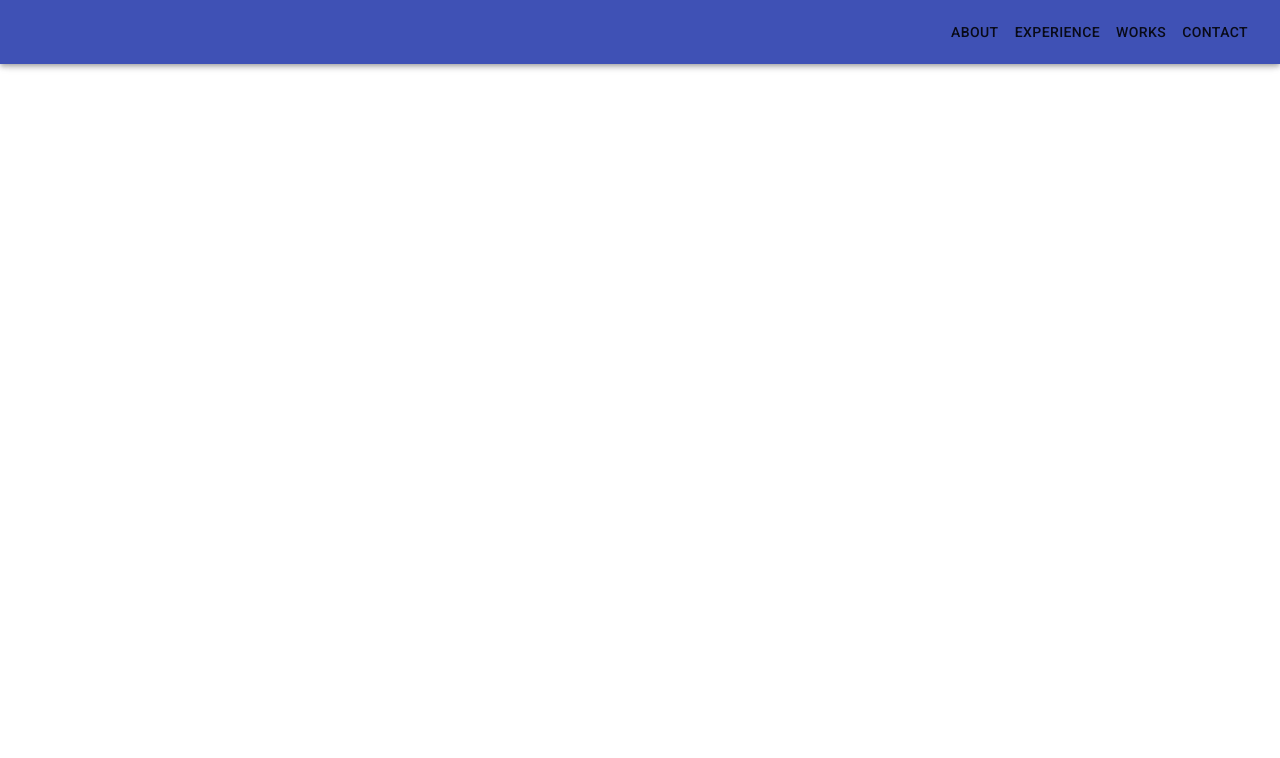
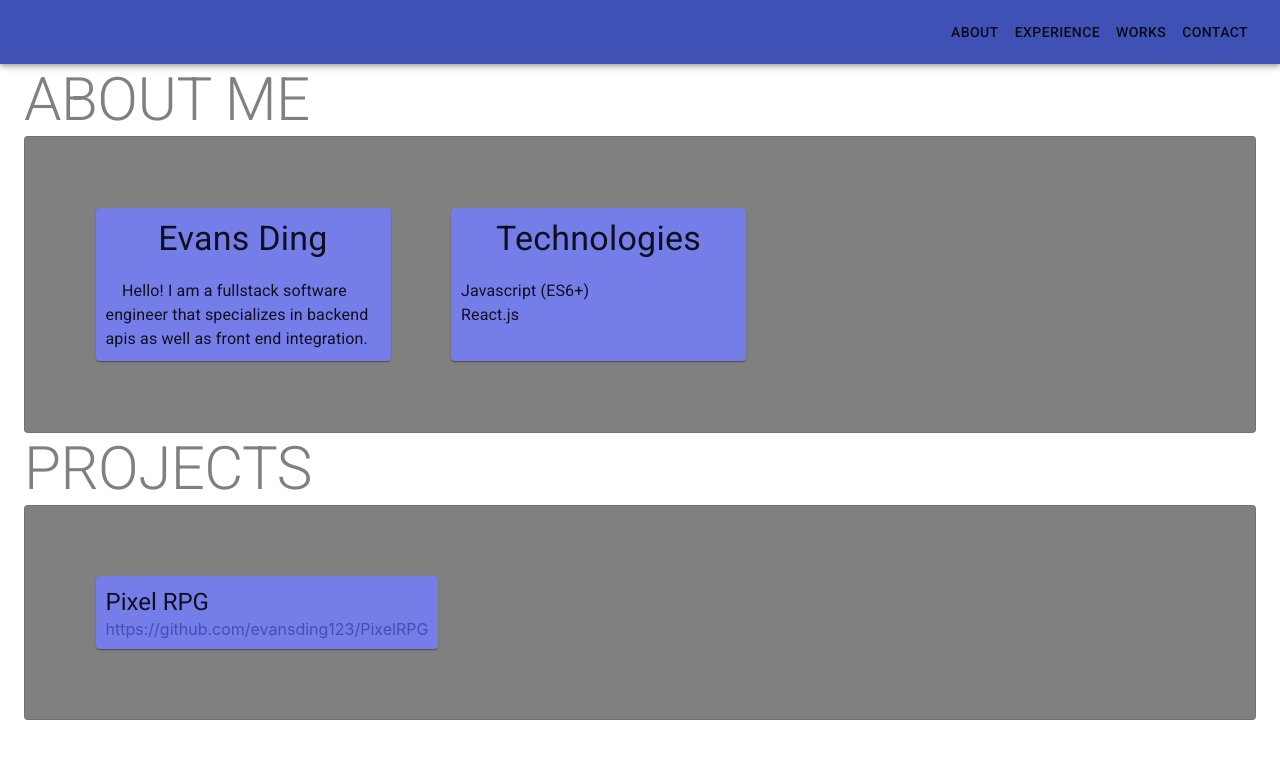
Before and after one commit to evansding123/website, a React (Create React App) app: page / in a window 1280 px wide. Shown: the top 758 px of the page. Built offline with nearby package versions, Linux system fonts and the light colour scheme; no server answers.

Commit message:
added projects and about me tabs

```diff
--- a/src/App.js
+++ b/src/App.js
@@ -1,13 +1,17 @@
-import logo from './logo.svg';
+import logo from './pics/logo.svg';
 import './App.css';
 import Github from './Github.jsx';
 import Navbar from './Navbar.jsx';
+import Summary from './Summary.jsx';
+import Projects from './Projects.jsx';
 
 function App() {
   return (
     <div className="App">
       <Navbar/>
-      <Github/>
+      <Summary/>
+      <Projects/>
+      {/* <Github/> */}
     </div>
   );
 }
--- a/src/Navbar.jsx
+++ b/src/Navbar.jsx
@@ -47,7 +47,7 @@ const Navbar = (props) => {
 
   return(
     <div className = {classes.root}>
-      <AppBar className = {classes.appbar} position = 'fixed'>
+      <AppBar className = {classes.appbar} position = 'sticky'>
         <Toolbar className = {classes.toolbar}>
           <Button>About</Button>
           <Button>Experience</Button>
--- /dev/null
+++ b/src/Projects.jsx
@@ -0,0 +1,65 @@
+import React from 'react';
+import CssBaseline from '@material-ui/core/CssBaseline';
+import Typography from '@material-ui/core/Typography';
+import Container from '@material-ui/core/Container';
+import Card from '@material-ui/core/Card';
+import CardActions from '@material-ui/core/CardActions';
+import CardContent from '@material-ui/core/CardContent';
+import { makeStyles } from '@material-ui/core/styles';
+import Paper from '@material-ui/core/Paper';
+import Link from '@material-ui/core/Link';
+
+const useStyles = makeStyles((theme) => ({
+  root: {
+    flexGrow: 1,
+
+  },
+
+  paper :{
+    padding: 10,
+
+    backgroundColor: 'grey',
+    display: 'flex',
+    flexDirection: 'row'
+  },
+
+  card: {
+    minwidth: 275,
+    marginLeft: '5%',
+    marginBottom: '5%',
+    marginTop: '5%',
+    padding: 10,
+    backgroundColor: '#757de8',
+
+  },
+
+  header: {
+    color: 'grey',
+    fontWeight: 40
+  }
+
+
+
+
+}));
+
+const Projects = (props) => {
+
+  const classes = useStyles();
+
+
+  return(
+    <Container maxWidth="xl">
+      <Typography className = {classes.header} align = 'left' variant = 'h2'>PROJECTS</Typography>
+      <Paper variant = 'outlined' className = {classes.paper}>
+        <Card className = {classes.card}>
+          <Typography align = 'left' variant = 'h5'>Pixel RPG</Typography>
+          <Link href = 'https://github.com/evansding123/PixelRPG'>https://github.com/evansding123/PixelRPG</Link>
+        </Card>
+
+      </Paper>
+    </Container>
+  )
+}
+
+export default Projects;
--- /dev/null
+++ b/src/Summary.jsx
@@ -0,0 +1,74 @@
+import React from 'react';
+import CssBaseline from '@material-ui/core/CssBaseline';
+import Typography from '@material-ui/core/Typography';
+import Container from '@material-ui/core/Container';
+import Card from '@material-ui/core/Card';
+import CardActions from '@material-ui/core/CardActions';
+import CardContent from '@material-ui/core/CardContent';
+import { makeStyles } from '@material-ui/core/styles';
+import Paper from '@material-ui/core/Paper';
+
+const useStyles = makeStyles((theme) => ({
+  root: {
+    flexGrow: 1,
+
+  },
+
+  paper :{
+    padding: 10,
+
+    backgroundColor: 'grey',
+    display: 'flex',
+    flexDirection: 'row'
+  },
+
+  card: {
+    width: 275,
+    marginLeft: '5%',
+    marginBottom: '5%',
+    marginTop: '5%',
+    padding: 10,
+    backgroundColor: '#757de8',
+
+  },
+
+  header: {
+    color: 'grey',
+    fontWeight: 40
+  },
+
+  name: {
+
+  }
+
+
+
+
+}));
+
+const Summary = (props) => {
+
+  const classes = useStyles();
+
+
+  return(
+    <Container maxWidth="xl">
+      <Typography className = {classes.header} align = 'left' variant = 'h2'>ABOUT ME</Typography>
+      <Paper variant = 'outlined' className = {classes.paper}>
+        <Card className = {classes.card}>
+          <Typography className = {classes.name} variant = 'h4'>Evans Ding</Typography>
+          <br></br>
+          <Typography className = {classes.name} align = 'left'>&nbsp;&nbsp;&nbsp;&nbsp;Hello! I am a fullstack software engineer that specializes in backend apis as well as front end integration.</Typography>
+        </Card>
+        <Card className = {classes.card}>
+          <Typography variant = 'h4'>Technologies</Typography>
+          <br></br>
+          <Typography align = 'justify'>{'Javascript (ES6+)'}</Typography>
+          <Typography align = 'justify'>{'React.js'}</Typography>
+        </Card>
+      </Paper>
+    </Container>
+  )
+}
+
+export default Summary;
--- a/src/index.js
+++ b/src/index.js
@@ -2,7 +2,7 @@ import React from 'react';
 import ReactDOM from 'react-dom';
 import './index.css';
 import App from './App';
-import reportWebVitals from './reportWebVitals';
+import reportWebVitals from './test/reportWebVitals';
 
 ReactDOM.render(
   <React.StrictMode>
```
Also changed, not shown: src/pics/logo.svg (renamed from src/logo.svg), src/test/reportWebVitals.js (renamed from src/reportWebVitals.js), src/test/setupTests.js (renamed from src/setupTests.js), 1 other file (tests, documents, lock files or other folders).
